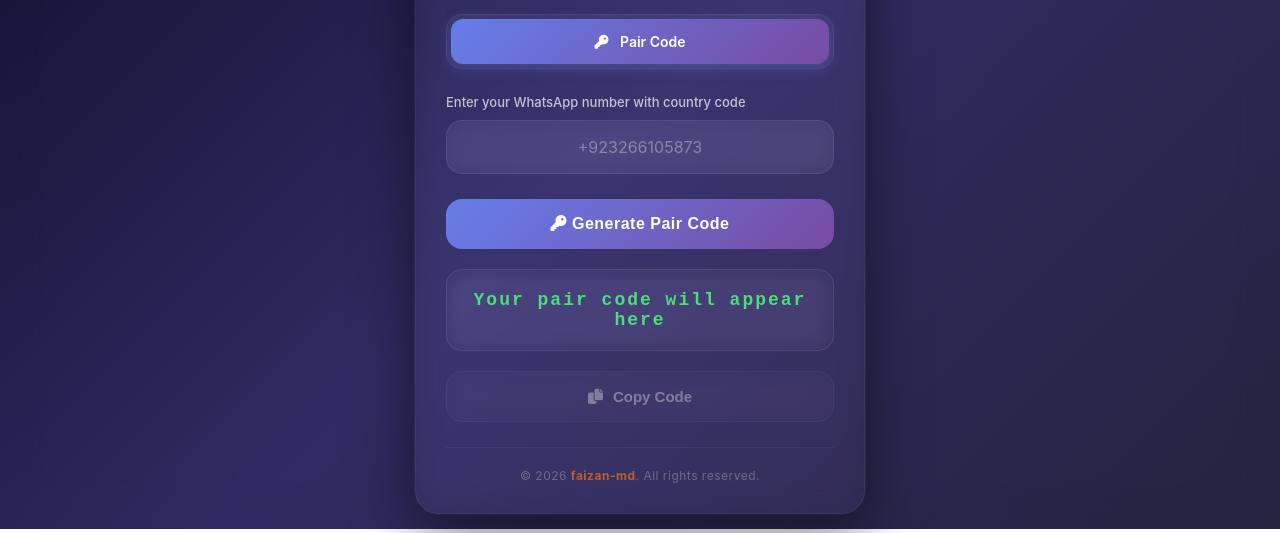
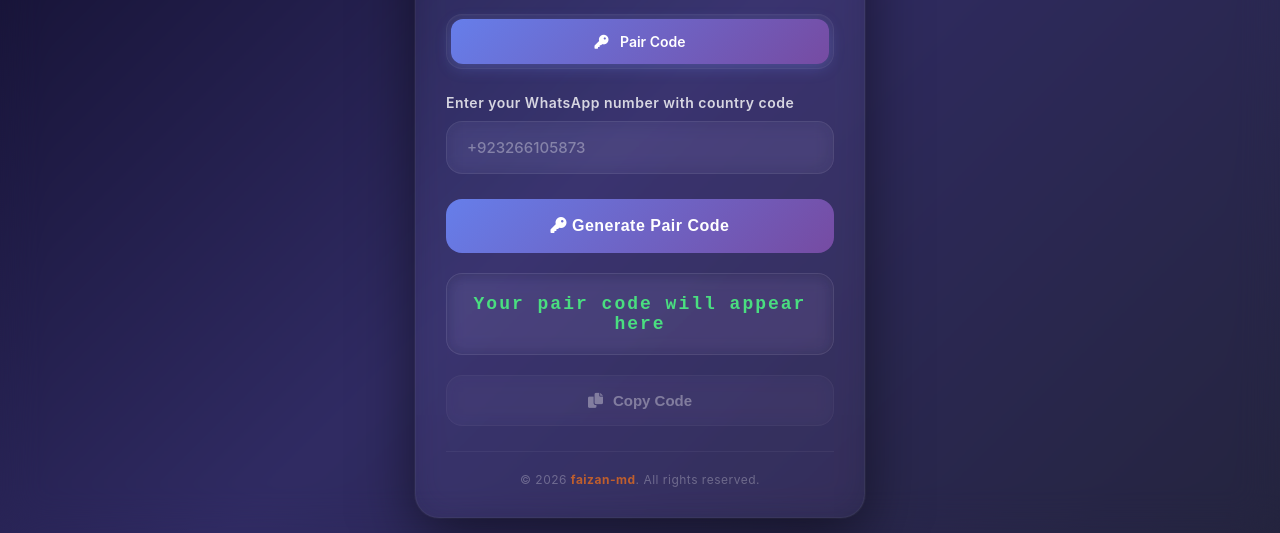
Before and after one commit to Faizan-MD007/FAIZAN-MD-MINI, a website: page pair.html in a window 1280 px wide. Shown: the part 293-826 px from the top of the page. Drawn offline with Linux system fonts and the light colour scheme.

Commit message:
Refine pairing page styling to match reference

```diff
--- a/pair.html
+++ b/pair.html
@@ -88,6 +88,7 @@
       width: 80px;
       height: 80px;
       margin: 0 auto 20px;
+      position: relative;
       overflow: hidden;
       border: 1px solid rgba(255, 255, 255, 0.1);
       border-radius: 20px;
@@ -229,31 +230,35 @@
     .input-label {
       display: block;
       margin-bottom: 10px;
-      color: rgba(255, 255, 255, 0.7);
-      font-size: 13px;
-      font-weight: 500;
+      color: rgba(255, 255, 255, 0.8);
+      font-size: 14px;
+      font-weight: 600;
+      letter-spacing: 0.5px;
       text-align: left;
     }
 
     .input-field {
       width: 100%;
-      padding: 16px;
+      padding: 16px 20px;
       outline: none;
       border: 1.5px solid rgba(255, 255, 255, 0.08);
       border-radius: 16px;
-      color: white;
-      background: rgba(255, 255, 255, 0.05);
+      color: var(--text-color);
+      background: rgba(255, 255, 255, 0.03);
       font-family: inherit;
-      font-size: 16px;
-      text-align: center;
-      transition: all 0.3s ease;
+      font-size: 15px;
+      font-weight: 500;
+      text-align: left;
+      transition: all 0.3s cubic-bezier(0.4, 0, 0.2, 1);
       backdrop-filter: blur(10px);
     }
 
     .input-field:focus {
-      border-color: rgba(102, 126, 234, 0.75);
-      background: rgba(255, 255, 255, 0.08);
-      box-shadow: 0 0 0 3px rgba(102, 126, 234, 0.12);
+      border-color: rgba(102, 126, 234, 0.5);
+      background: rgba(255, 255, 255, 0.05);
+      box-shadow:
+        0 0 0 3px rgba(102, 126, 234, 0.1),
+        0 4px 20px rgba(0, 0, 0, 0.2);
     }
 
     .input-field::placeholder {
@@ -265,7 +270,7 @@
       width: 100%;
       overflow: hidden;
       margin-bottom: 20px;
-      padding: 16px;
+      padding: 18px;
       border: 0;
       border-radius: 16px;
       color: white;
```
